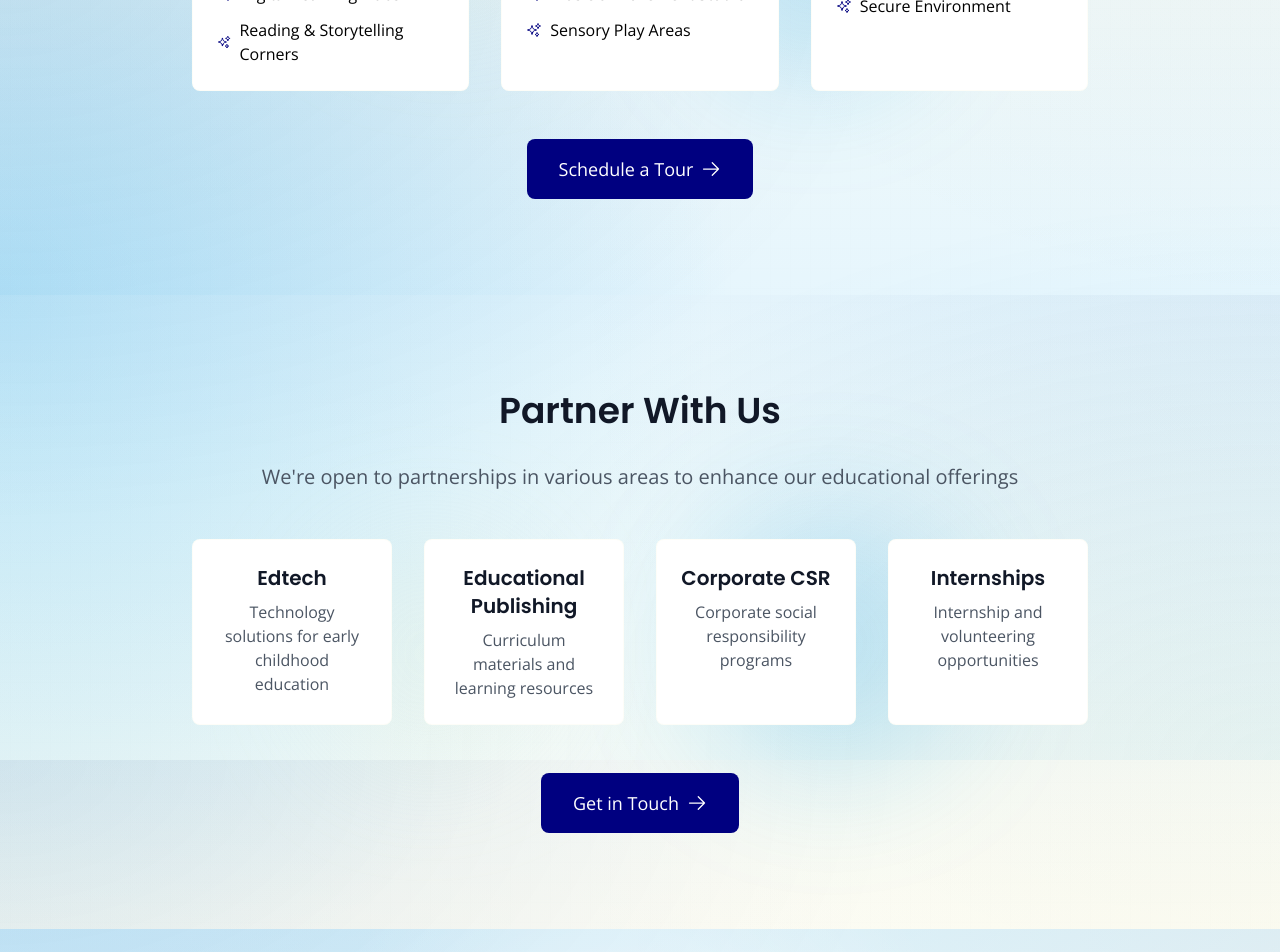
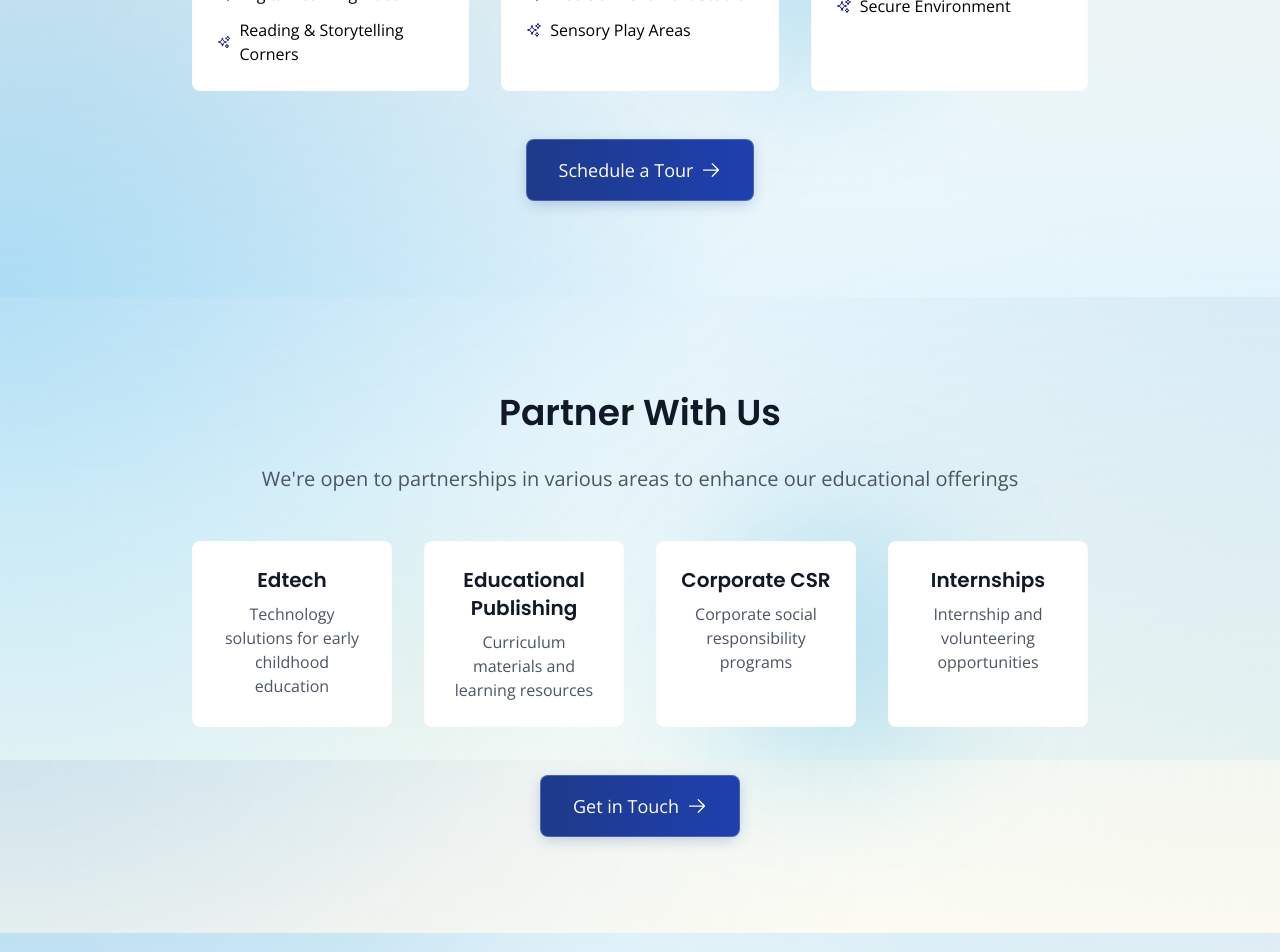
Before and after one commit to aurarich/techtots-web, a Next.js app: page / in a window 1280 px wide. Shown: the part 4040-4992 px from the top of the page. Built offline with nearby package versions, Linux system fonts and the light colour scheme.

Commit message:
checked buttons

```diff
--- a/src/app/page.tsx
+++ b/src/app/page.tsx
@@ -471,7 +471,7 @@ export default function Home() {
               <div className="mt-12">
                 <Link
                   href="/tour"
-                  className="inline-flex items-center gap-2 px-8 py-4 text-lg font-medium text-white transition-colors rounded-lg bg-primary hover:bg-primary/90"
+                  className="btn transition-all inline-flex items-center gap-2 px-8 py-4 text-lg font-medium text-white rounded-lg btn-primary"
                 >
                   Schedule a Tour
                   <ArrowRightIcon className="w-5 h-5 transition-transform group-hover:translate-x-1" />
@@ -540,7 +540,7 @@ export default function Home() {
               <div className="mt-12">
                 <Link
                   href="/contact"
-                  className="inline-flex items-center gap-2 px-8 py-4 text-lg font-medium text-white transition-colors rounded-lg bg-primary hover:bg-primary/90"
+                  className="inline-flex items-center gap-2 px-8 py-4 text-lg font-medium text-white rounded-lg btn btn-primary"
                 >
                   Get in Touch
                   <ArrowRightIcon className="w-5 h-5 transition-transform group-hover:translate-x-1" />
```
